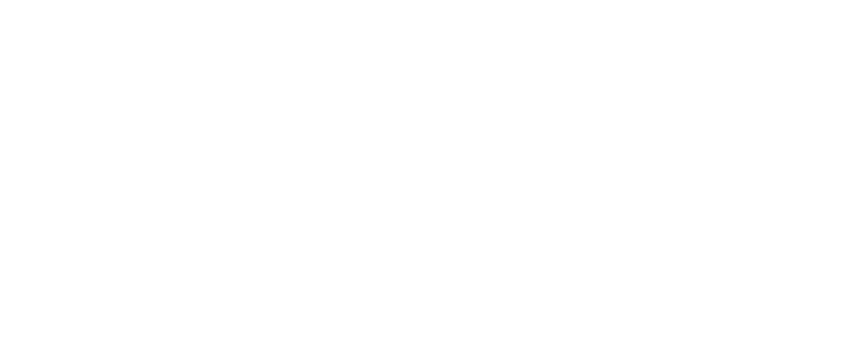
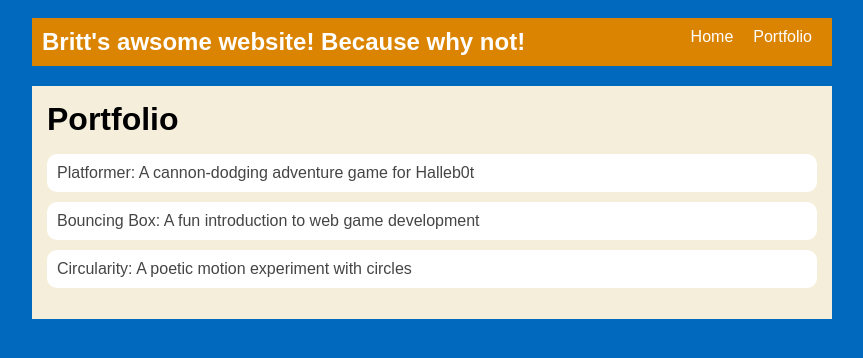
Before and after one commit to BrittPearce/BrittPearce.github.io, a plain HTML site: page portfolio.html in a window 1280 px wide. Shown: the whole page, without its empty margins (208-1071 px from the left). Drawn offline with Linux system fonts and the light colour scheme.

Commit message:
add portfolio page to website

```diff
--- a/portfolio.html
+++ b/portfolio.html
@@ -0,0 +1,42 @@
+<!DOCTYPE html>
+<html>
+  <head>
+    <title>This is a portfolio :]</title>
+  <link rel="stylesheet" href="style.css" />
+</head>
+
+<body>
+<!-- All content goes here -->
+<div id="all-contents">
+<nav>
+<h1>Britt's awsome website! Because why not!</h1>
+ <ul id="nav-ul">
+    <li class="nav-li">
+      <a href="index.html">Home</a>
+    </li>
+    <li class="nav-li">
+      <a href="portfolio.html">Portfolio</a>
+    </li>
+  </ul>
+</nav>
+
+<main>
+<div class="content">
+    <h1>Portfolio</h1>
+    <ul id="portfolio">
+<li>
+  <a href="fsd-projects/platformer/">Platformer: A cannon-dodging adventure game for Halleb0t</a>
+</li>
+<li>
+  <a href="fsd-projects/bouncing-box/">Bouncing Box: A fun introduction to web game development</a>
+</li>
+<li>
+  <a href="fsd-projects/circularity/">Circularity: A poetic motion experiment with circles</a>
+</li>
+    </ul>
+  </div>
+</main>
+
+</div>
+</body>
+</html>
--- a/style.css
+++ b/style.css
@@ -75,3 +75,29 @@ main {
 h2, h3 {
     margin: 0px;
 }
+
+/* Portfolio styles */
+.content h1 {
+  color: black;
+}
+
+#portfolio {
+  list-style-type: none;
+  padding-left: 0;
+}
+
+#portfolio li {
+  background: #fff;
+  padding: 10px;
+  border-radius: 10px;
+  margin-bottom: 10px;
+}
+
+#portfolio li:hover {
+  background: #eee;
+}
+
+#portfolio a {
+  text-decoration: none;
+  color: #454545;
+}
```
